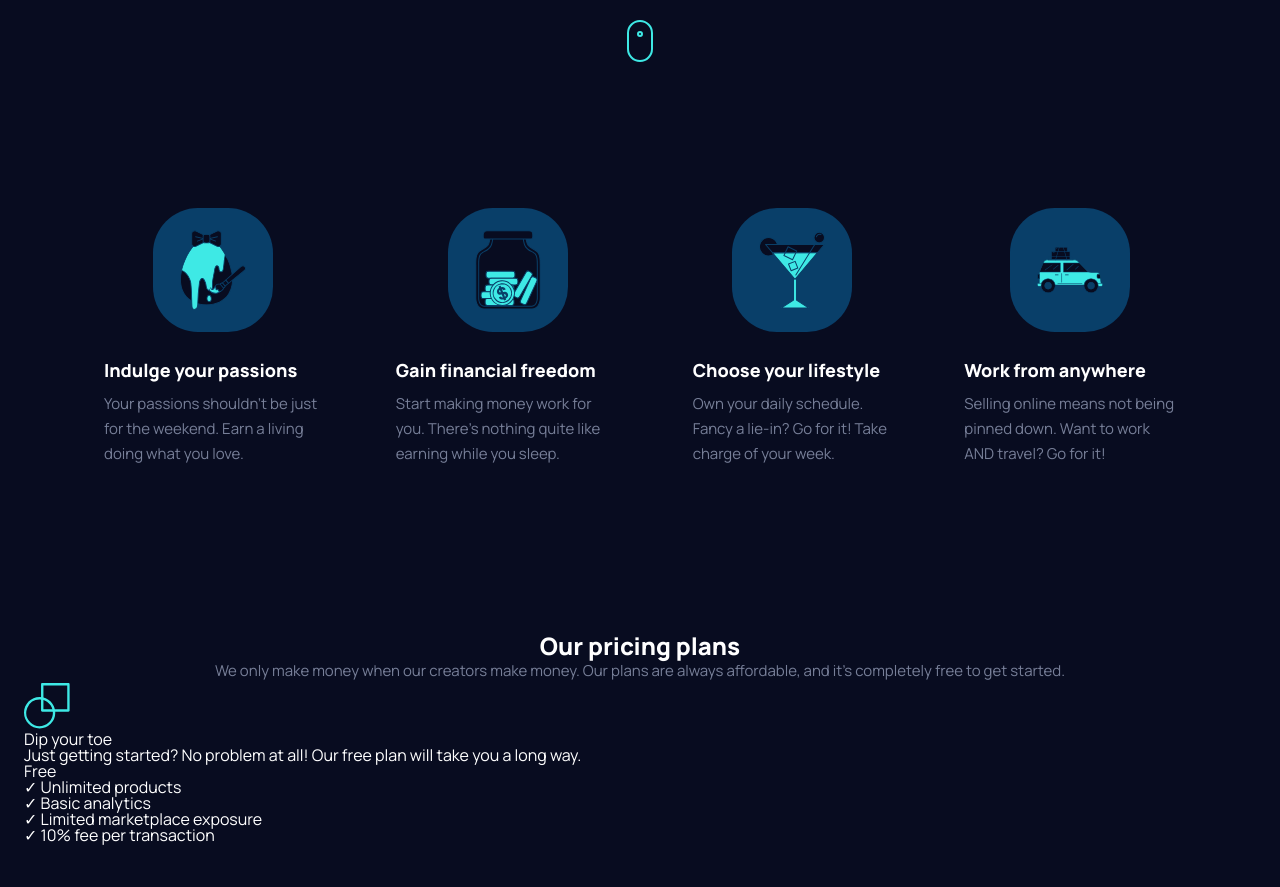
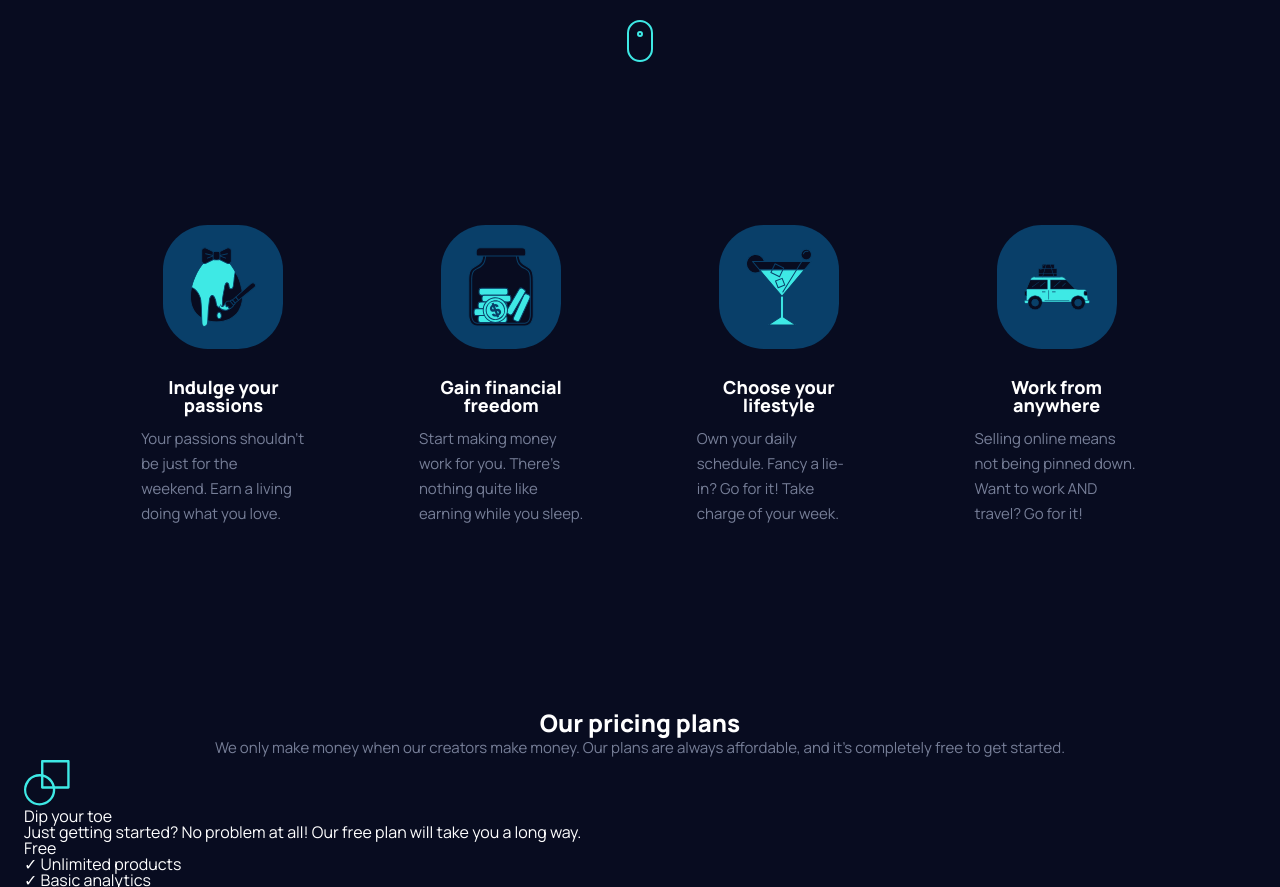
Before and after one commit to ChamuMutezva/maker-pre-launch-landing-page, a React (Create React App) app: page / in a window 1280 px wide. Shown: the part 580-1467 px from the top of the page. Built offline with nearby package versions, Linux system fonts and the light colour scheme.

Commit message:
feat: class leftalign to align some components differently

```diff
--- a/src/main/Main.js
+++ b/src/main/Main.js
@@ -11,11 +11,11 @@ const Main = () => {
             <section className="feature__parent">
                 <Features src={passions} alt="passions" caption="Indulge your passions"
                     text=" Your passions shouldn't be just for the weekend. Earn a living doing what you love." />
-                <Features src={financial} alt="passions" caption="Gain financial freedom"
+                <Features src={financial} alt="passions" caption="Gain financial freedom" leftalign={true}
                     text="Start making money work for you. There’s nothing quite like earning while you sleep." />
                 <Features src={lifestyle} alt="passions" caption="Choose your lifestyle"
                     text="Own your daily schedule. Fancy a lie-in? Go for it! Take charge of your week." />
-                <Features src={work} alt="passions" caption=" Work from anywhere"
+                <Features src={work} alt="passions" caption=" Work from anywhere" leftalign={true}
                     text=" Selling online means not being pinned down. Want to work AND travel? Go for it!
                 "/>
             </section>
--- a/src/main/features.js
+++ b/src/main/features.js
@@ -1,6 +1,7 @@
 const Features = (props) => {
+    let className = props.leftalign ? 'leftalign' : ''
     return (
-        <div className="feature">
+        <div className={`${className} feature`}>
             <div className="feature__container">
                 <div className="feature__container__img">
                     <img className="feature__img" src={props.src} alt={props.alt} />
--- a/src/styles/style.css
+++ b/src/styles/style.css
@@ -244,6 +244,11 @@ section {
     display: -ms-flexbox;
     display: flex;
   }
+  .feature {
+    -ms-flex-item-align: end;
+        align-self: flex-end;
+    width: 90%;
+  }
   .feature__parent {
     display: -webkit-box;
     display: -ms-flexbox;
@@ -254,7 +259,7 @@ section {
     -webkit-box-direction: normal;
         -ms-flex-direction: column;
             flex-direction: column;
-    padding: 80px;
+    padding: 97px;
     gap: 25px;
   }
   .feature__container__captions {
@@ -274,9 +279,11 @@ section {
     text-align: left;
   }
   .feature__container__captions {
-    -webkit-box-flex: 4;
-        -ms-flex-positive: 4;
-            flex-grow: 4;
+    width: 65%;
+  }
+  .leftalign {
+    -ms-flex-item-align: start;
+        align-self: flex-start;
   }
 }
 
--- a/src/styles/style.scss
+++ b/src/styles/style.scss
@@ -105,9 +105,11 @@ body {
     margin-bottom: 12px;
     text-align: center;
 }
+
 .feature {
-	padding-bottom: 40px;
+    padding-bottom: 40px;
 }
+
 .feature__parent {
     padding: 72px 0;
 }
@@ -119,11 +121,13 @@ body {
 section {
     padding: 24px;
 }
+
 .pricing__title {
-	font-size: 1.5rem;
-	font-weight: 800;
-	text-align: center;
+    font-size: 1.5rem;
+    font-weight: 800;
+    text-align: center;
 }
+
 .pricing__description {
     @include parastyles;
 
@@ -180,11 +184,16 @@ section {
         display: flex;
     }
 
+    .feature {
+        align-self: flex-end;
+        width: 90%;
+    }
+
     .feature__parent {
         display: flex;
         flex-wrap: wrap;
         flex-direction: column;
-        padding: 80px;
+        padding: 97px;
         gap: 25px;
         // align-items: flex-end;
     }
@@ -205,8 +214,10 @@ section {
     }
 
     .feature__container__captions {
-        //width: 60%;
-        flex-grow: 4;
+        width: 65%;
+    }
+    .leftalign {
+        align-self: flex-start;
     }
 }
 
```
Also changed, not shown: 1 other file (tests, documents, lock files or other folders).
